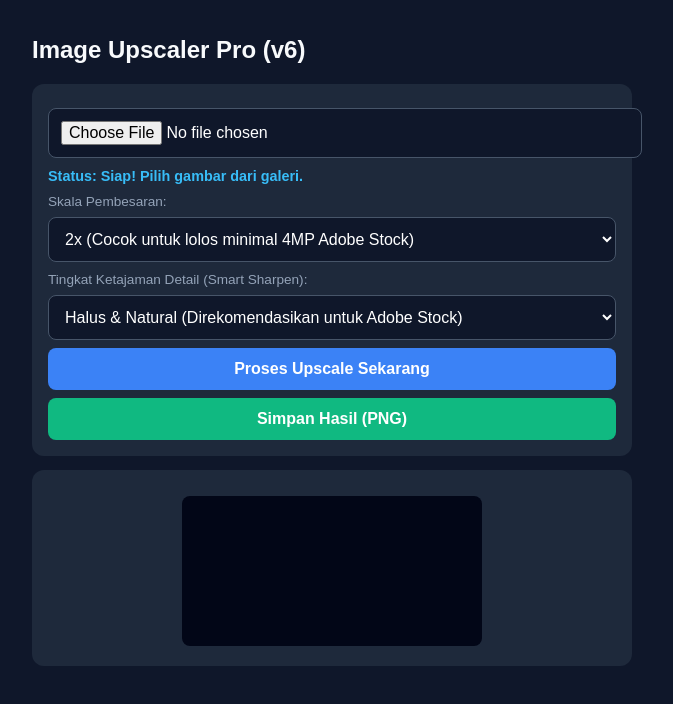
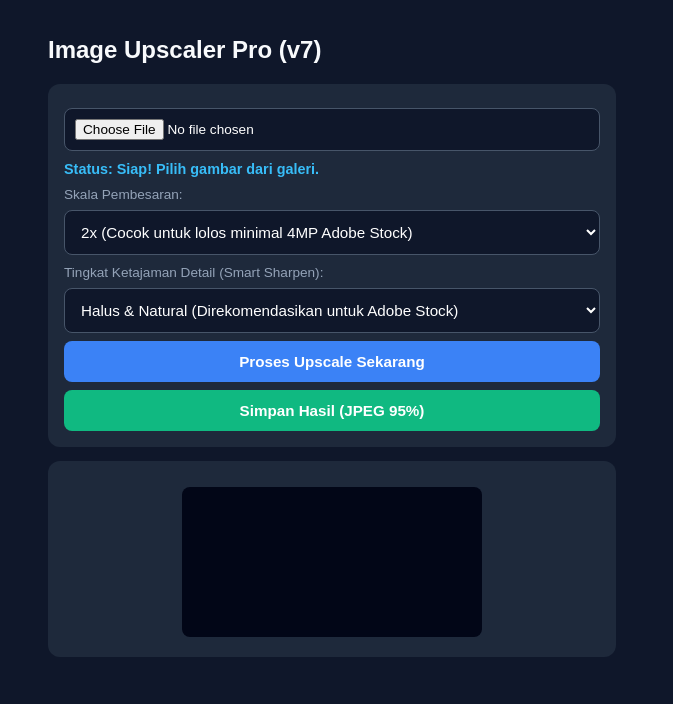
Before and after one commit to ruferd/rudyferd-upscaler-pro, a plain HTML site: page index.html in a window 1280 px wide. Shown: the whole page, without its empty margins (308-981 px from the left). Drawn offline with Linux system fonts and the light colour scheme.

Commit message:
Update index.html

```diff
--- a/index.html
+++ b/index.html
@@ -3,11 +3,16 @@
 <head>
   <meta charset="UTF-8" />
   <meta name="viewport" content="width=device-width, initial-scale=1.0" />
-  <title>Image Upscaler Pro v6 (Offline Ready)</title>
+  <title>Image Upscaler Pro v7</title>
   <style>
+    * { box-sizing: border-box; }
     body { font-family: sans-serif; background: #0f172a; color: #f8fafc; padding: 16px; max-width: 600px; margin: auto; }
-    .card { background: #1e293b; padding: 16px; border-radius: 12px; margin-bottom: 14px; }
-    select, input, button { width: 100%; padding: 12px; margin-top: 8px; border-radius: 8px; border: 1px solid #475569; background: #0f172a; color: white; font-size: 1rem; }
+    .card { background: #1e293b; padding: 16px; border-radius: 12px; margin-bottom: 14px; overflow: hidden; }
+    select, input[type="file"], button {
+      width: 100%; max-width: 100%; padding: 12px; margin-top: 8px; border-radius: 8px;
+      border: 1px solid #475569; background: #0f172a; color: white; font-size: 0.95rem; display: block;
+    }
+    input[type="file"] { padding: 10px; font-size: 0.85rem; }
     button { background: #3b82f6; border: none; font-weight: bold; cursor: pointer; }
     .green { background: #10b981; }
     #status { color: #38bdf8; margin-top: 10px; font-size: 0.9rem; font-weight: bold; }
@@ -16,7 +21,7 @@
   </style>
 </head>
 <body>
-  <h2>Image Upscaler Pro (v6)</h2>
+  <h2>Image Upscaler Pro (v7)</h2>
   <div class="card">
     <input type="file" id="fileInput" accept="image/*" />
     <div id="status">Status: Siap! Pilih gambar dari galeri.</div>
@@ -37,7 +42,7 @@
     </select>
 
     <button type="button" id="btnRun">Proses Upscale Sekarang</button>
-    <button type="button" id="btnSave" class="green">Simpan Hasil (PNG)</button>
+    <button type="button" id="btnSave" class="green">Simpan Hasil (JPEG 95%)</button>
   </div>
 
   <div class="card" style="text-align:center;">
@@ -68,7 +73,6 @@
       reader.readAsDataURL(file);
     });
 
-    // Algoritma Pembesaran Bertahap + Unsharp Mask (Anti-Blur & Tanpa Efek Plastik)
     document.getElementById('btnRun').addEventListener('click', function() {
       if (!origImg) return alert('Pilih gambar terlebih dahulu!');
       status.textContent = 'Memproses gambar...';
@@ -79,7 +83,6 @@
         const targetW = origImg.width * scale;
         const targetH = origImg.height * scale;
 
-        // Pembesaran bertahap (step-up) agar garis tepi tetap halus
         let curCanvas = document.createElement('canvas');
         curCanvas.width = origImg.width;
         curCanvas.height = origImg.height;
@@ -103,7 +106,6 @@
         canvas.height = targetH;
         ctx.drawImage(curCanvas, 0, 0);
 
-        // Terapkan filter penajaman detail (Convolution Sharpen)
         if (amount > 0) {
           const imgData = ctx.getImageData(0, 0, targetW, targetH);
           const d = imgData.data;
@@ -133,11 +135,12 @@
       }, 30);
     });
 
+    // Simpan ke format JPEG kualitas 95% (0.95)
     document.getElementById('btnSave').addEventListener('click', function() {
       if (!origImg) return;
       const a = document.createElement('a');
-      a.download = 'upscaled-' + canvas.width + 'x' + canvas.height + '.png';
-      a.href = canvas.toDataURL('image/png');
+      a.download = 'upscaled-' + canvas.width + 'x' + canvas.height + '.jpg';
+      a.href = canvas.toDataURL('image/jpeg', 0.95);
       a.click();
     });
   </script>
```
